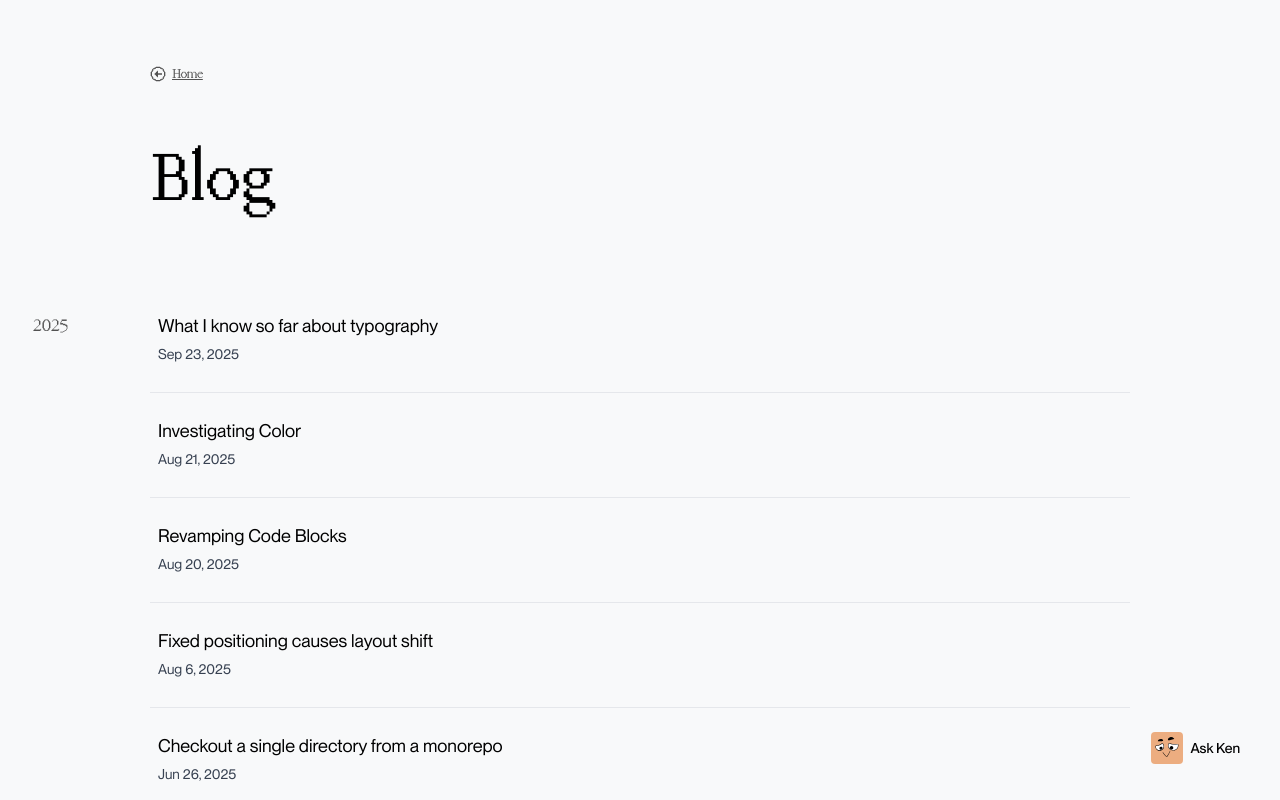
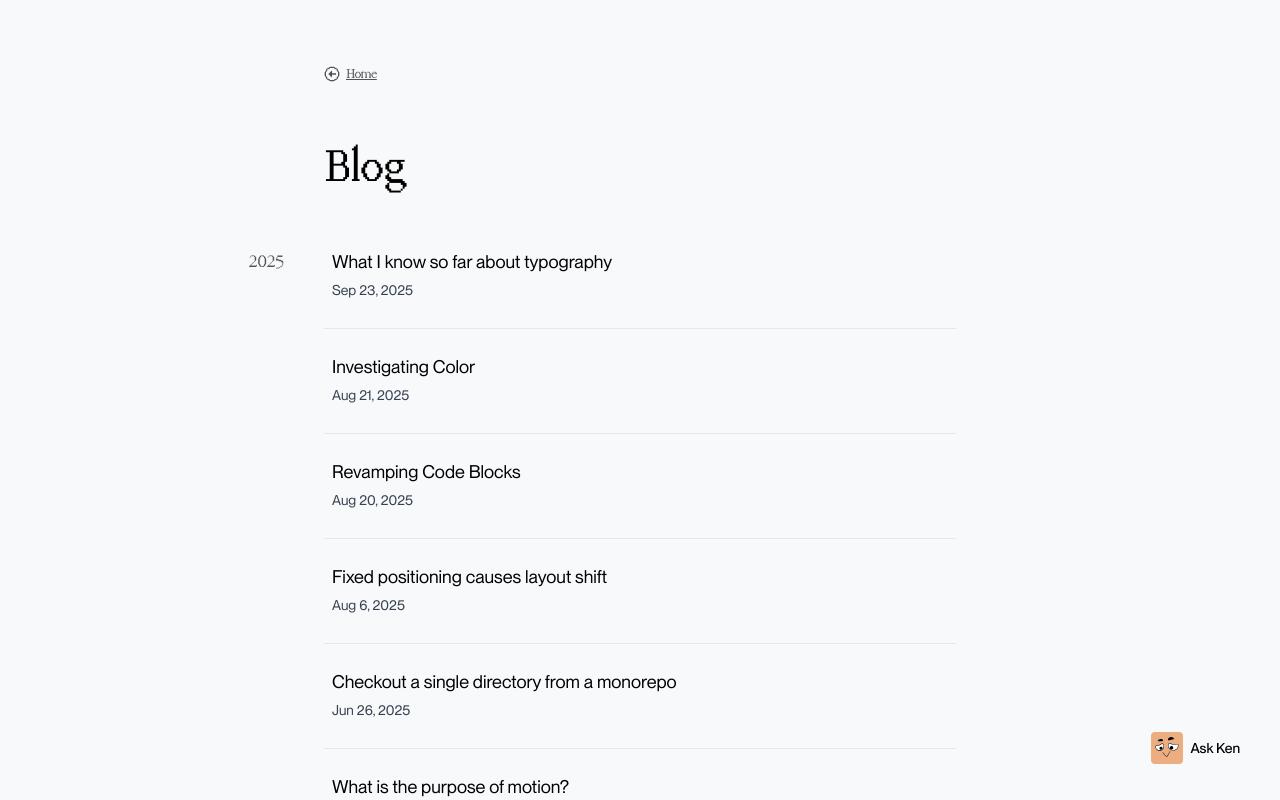
Before and after one commit to adeleke5140/portfolio-v2, a Next.js app: page /blog in a window 1280 px wide. Shown: the top 800 px of the page. Built offline with nearby package versions, Linux system fonts and the light colour scheme.

Commit message:
feat: update max width

```diff
--- a/src/components/page-wrapper.tsx
+++ b/src/components/page-wrapper.tsx
@@ -24,14 +24,16 @@ const PageWrapper = ({
 }: PageWrapperProps) => {
   const slot =
     typeof heading == 'string' ? (
-      <h1 className="font-serif text-left py-10 lg:text-7xl font-medium w-full mb-10 capitalize leading-[100%] tracking-[-0.96px] text-[48px]">
+      <h1 className="font-serif text-left py-10 lg:text-5xl font-medium w-full capitalize leading-[100%] tracking-[-0.96px] text-[48px]">
         {heading}
       </h1>
     ) : (
       heading
     )
   return (
-    <div className={cn('relative px-6 2xl:px-0 mx-auto', classname)}>
+    <div
+      className={cn('relative max-w-[680px] px-6 2xl:px-0 mx-auto', classname)}
+    >
       <div className="flex flex-col gap-5">
         {showLink ? (
           <BackButton path={path ? path : ''} text={`${backText}`} />
```
